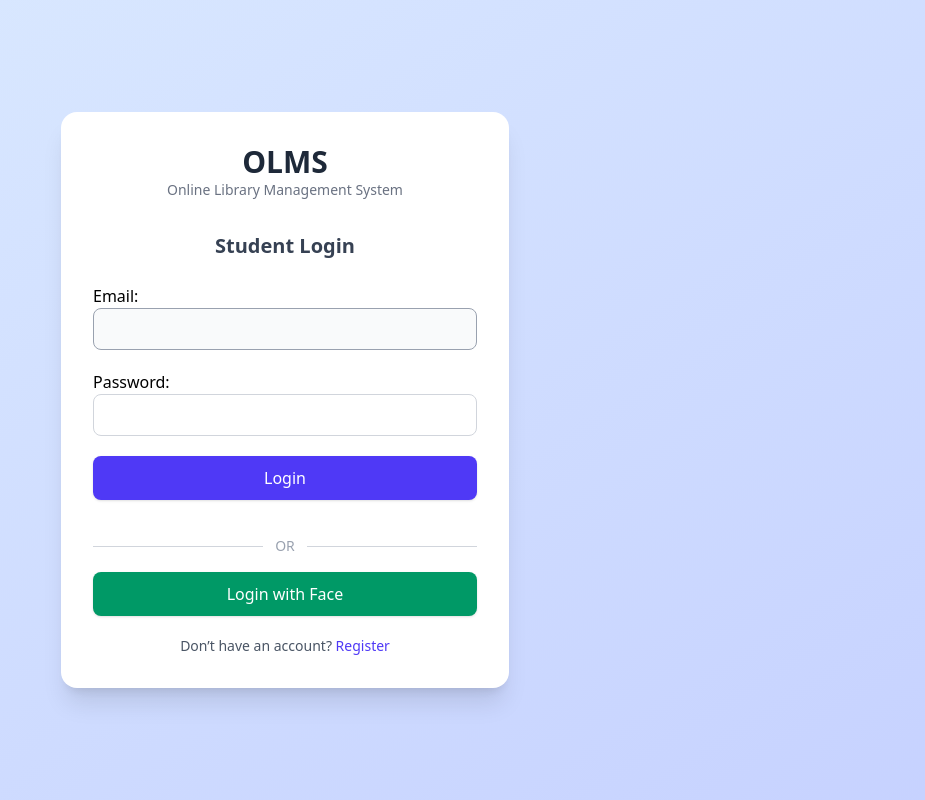
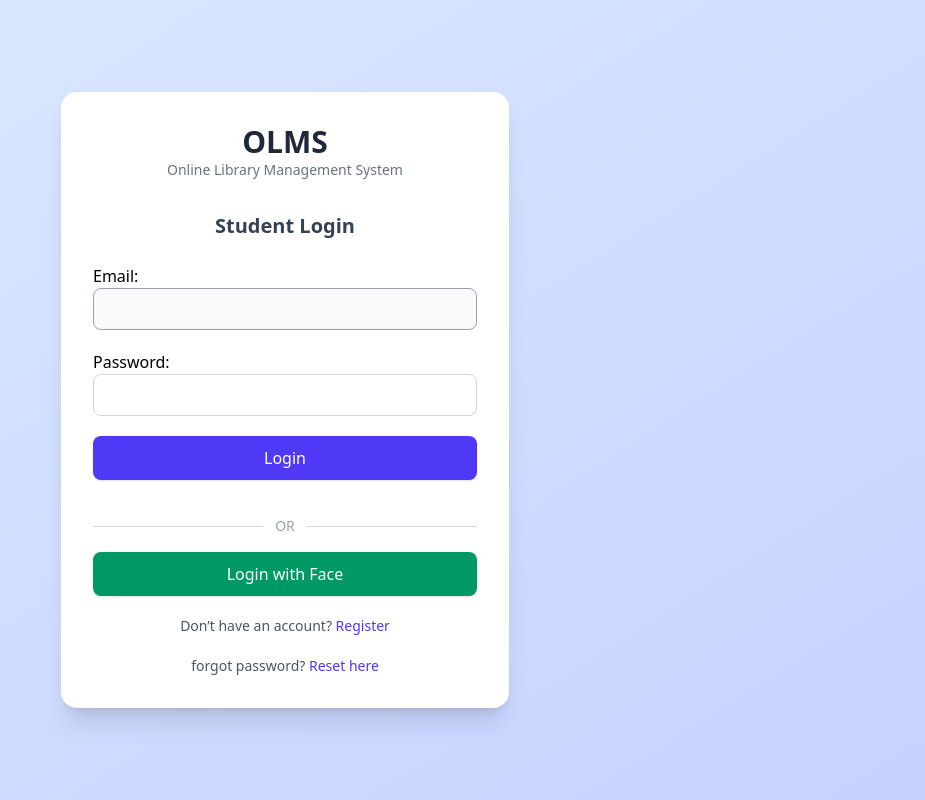
Before and after one commit to olms060126/olms, a Django app: page /student/student/login in a window 1280 px wide. Shown: the whole page, without its empty margins (355-1280 px from the left). Run offline with Django 5.2, Linux system fonts and the light colour scheme; parts of the project's set-up code (start-up, migrations or seed data) failed here and were passed over; some libraries are stand-ins or nearby versions.

Commit message:
password reset implimented

```diff
--- a/student/templates/homestudent.html
+++ b/student/templates/homestudent.html
@@ -53,7 +53,7 @@
     <!--Search bar-->
     <div>
         <form method="get" action="{% url 'sthome' %}" class="flex max-w-md mx-auto">
-            <input type="text" name="q" placeholder="Search books..."
+            <input type="text" name="q" placeholder="Search books... name auther or genre"
                 class="w-full px-4 text-green-500 py-2 rounded-l-lg border border-gray-300 focus:outline-none focus:ring-2 focus:ring-blue-500">
             <button type="submit"
                 class="bg-blue-600 hover:bg-blue-700 text-white px-4 py-2 rounded-r-lg">
--- a/student/templates/student/login.html
+++ b/student/templates/student/login.html
@@ -51,6 +51,12 @@
                 Don’t have an account?
                 <a href="{% url 'register' %}" class="text-indigo-600 hover:underline">
                     Register
+                </a>
+            </p>
+             <p class="text-center text-sm text-gray-600">
+                forgot password?
+                <a href="{% url 'password_reset' %}" class="text-indigo-600 hover:underline">
+                    Reset here
                 </a>
             </p>
 
--- a/student/urls.py
+++ b/student/urls.py
@@ -19,6 +19,8 @@ urlpatterns = [
     path("save-face/<str:roll_no>/", views.save_face_encoding, name="save_face"),
 
     path("face-login/", views.face_login, name="face_login"),
+    path("password-reset/", views.password_reset, name="password_reset"),
+
 
 
 ]
--- a/student/views.py
+++ b/student/views.py
@@ -1,5 +1,6 @@
 from django.shortcuts import render, redirect, get_object_or_404
 from django.contrib import messages
+from django.urls import reverse
 from common.models import Book_details, Reservation, Registration,Book_details, Book_copy, Reservation,Fine_table, Transaction_table
 from common.forms import Registrationform, Book_detailsform,LoginForm
 from datetime import date, timedelta
@@ -17,6 +18,11 @@ import base64
 import pickle
 import cv2
 from scipy.spatial.distance import cosine
+from django.http import HttpResponseRedirect
+from common.util import send_mail
+import random
+from django.shortcuts import render
+
 
 
 def student_login(request):
@@ -177,6 +183,74 @@ def cancel_reservation(request, res_id):
     reservation.save()
 
     return JsonResponse({"success": True})
+
+
+def password_reset(request):
+
+    stage = request.POST.get("stage", "email")
+
+    if request.method == "POST":
+
+
+        if stage == "email":
+
+            email = request.POST.get("email")
+
+            try:
+                user = Registration.objects.get(email=email)
+
+                otp = random.randint(100000, 999999)
+
+                request.session["reset_email"] = email
+                request.session["reset_otp"] = str(otp)
+
+                send_mail(
+                    reseiver=email,
+                    subject="Password Reset OTP",
+                    body=f"Your OTP for password reset is: {otp}",
+                          )
+
+                messages.success(request, "OTP sent to your email.")
+                return render(request, "student/password_reset.html", {"stage": "otp"})
+
+            except Registration.DoesNotExist:
+                messages.error(request, "Email not registered.")
+
+
+        elif stage == "otp":
+
+            entered_otp = request.POST.get("otp")
+            session_otp = request.session.get("reset_otp")
+
+            if entered_otp == session_otp:
+                messages.success(request, "OTP verified. Set new password.")
+                return render(request, "student/password_reset.html", {"stage": "new_password"})
+            else:
+                messages.error(request, "Invalid OTP.")
+                return render(request, "student/password_reset.html", {"stage": "otp"})
+
+
+        elif stage == "new_password":
+
+            new_password = request.POST.get("new_password")
+            email = request.session.get("reset_email")
+
+            try:
+                user = Registration.objects.get(email=email)
+                user.Password = new_password
+                user.save()
+
+                request.session.pop("reset_otp", None)
+                request.session.pop("reset_email", None)
+
+                messages.success(request, "Password reset successful.")
+                return HttpResponseRedirect(reverse("student_login"))
+
+            except Registration.DoesNotExist:
+                messages.error(request, "Something went wrong.")
+
+    return render(request, "student/password_reset.html", {"stage": "email"})
+
 
 
 
```
Also changed, not shown: student/templates/student/password_reset.html (added, +53 -0 lines), db.sqlite3.
